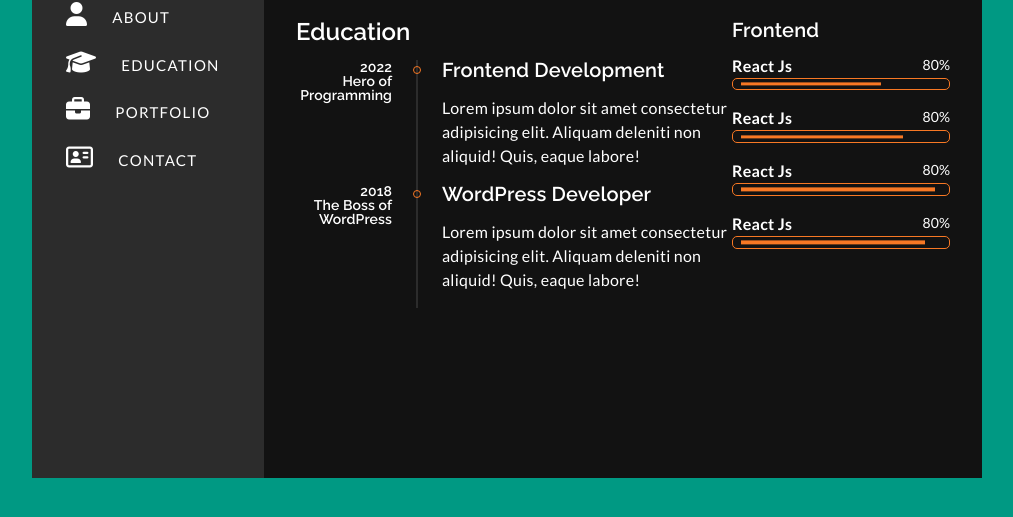
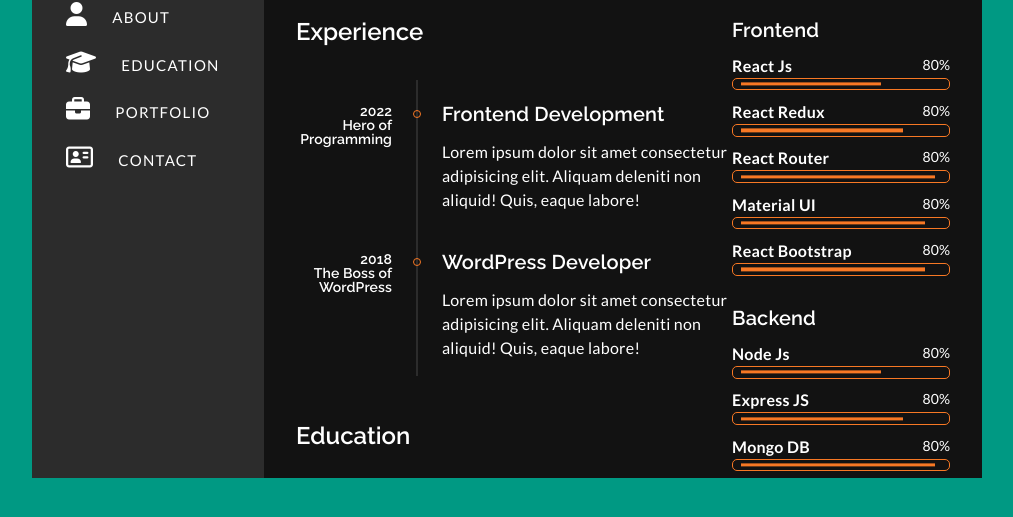
Before and after one commit to hasanTheBest/css3-spa, a plain HTML site: page index.html in a window 1280 px wide. Shown: the part 197-714 px from the top of the page, without its empty margins (133-1146 px from the left). Drawn offline with Linux system fonts and the light colour scheme.

Commit message:
Education and experience section's style added.

```diff
--- a/index.html
+++ b/index.html
@@ -222,8 +222,44 @@
 
           <!-- Education and Experience Block -->
           <div class="edu-exp-block">
+            <!-- Experience -->
+            <h3 class="title">Experience</h3>
+            <div class="courses">
+              <!-- experience 1 -->
+              <div class="course">
+                <h6 class="subtitle-2 course-year">
+                  2022 <br />Hero of <br />Programming
+                </h6>
+                <div class="middle-bar">
+                  <span></span>
+                </div>
+                <div class="course-detail">
+                  <h4 class="course-title">Frontend Development</h4>
+                  <p>
+                    Lorem ipsum dolor sit amet consectetur adipisicing elit.
+                    Aliquam deleniti non aliquid! Quis, eaque labore!
+                  </p>
+                </div>
+              </div>
+
+              <!-- Course 2 -->
+              <div class="course">
+                <h6 class="subtitle-2 course-year">
+                  2018 <br />The Boss of <br />WordPress
+                </h6>
+                <div class="middle-bar"><span></span></div>
+                <div class="course-detail">
+                  <h4 class="course-title">WordPress Developer</h4>
+                  <p>
+                    Lorem ipsum dolor sit amet consectetur adipisicing elit.
+                    Aliquam deleniti non aliquid! Quis, eaque labore!
+                  </p>
+                </div>
+              </div>
+            </div>
+
             <!-- Eduction -->
-            <h3 class="education-title">Education</h3>
+            <h3 class="title">Education</h3>
             <div class="courses">
               <!-- Course 1 -->
               <div class="course">
@@ -261,7 +297,7 @@
 
           <!-- Skills Block -->
           <div class="skills-block">
-            <!-- Skill group 1 -->
+            <!-- Skill group Frontend -->
             <div class="skill-group">
               <h4 class="skill-title">Frontend</h4>
               <!-- Skill 1 -->
@@ -276,7 +312,7 @@
               <!-- Skill 2 -->
               <div class="skill">
                 <div class="skill-name">
-                  <strong>React Js</strong>
+                  <strong>React Redux</strong>
                   <span class="subtitle-2">80%</span>
                 </div>
                 <div class="skill-indicator"></div>
@@ -285,7 +321,7 @@
               <!-- Skill 3 -->
               <div class="skill">
                 <div class="skill-name">
-                  <strong>React Js</strong>
+                  <strong>React Router</strong>
                   <span class="subtitle-2">80%</span>
                 </div>
                 <div class="skill-indicator"></div>
@@ -294,11 +330,72 @@
               <!-- Skill 4 -->
               <div class="skill">
                 <div class="skill-name">
-                  <strong>React Js</strong>
+                  <strong>Material UI</strong>
                   <span class="subtitle-2">80%</span>
                 </div>
                 <div class="skill-indicator"></div>
               </div>
+              <!-- Skill 5 -->
+              <div class="skill">
+                <div class="skill-name">
+                  <strong>React Bootstrap</strong>
+                  <span class="subtitle-2">80%</span>
+                </div>
+                <div class="skill-indicator"></div>
+              </div>
+            </div>
+
+            <!-- Skill group Backend -->
+            <div class="skill-group">
+              <h4 class="skill-title">Backend</h4>
+              <!-- Skill 1 -->
+              <div class="skill">
+                <div class="skill-name">
+                  <strong>Node Js</strong>
+                  <span class="subtitle-2">80%</span>
+                </div>
+                <div class="skill-indicator"></div>
+              </div>
+
+              <!-- Skill 2 -->
+              <div class="skill">
+                <div class="skill-name">
+                  <strong>Express JS</strong>
+                  <span class="subtitle-2">80%</span>
+                </div>
+                <div class="skill-indicator"></div>
+              </div>
+
+              <!-- Skill 3 -->
+              <div class="skill">
+                <div class="skill-name">
+                  <strong>Mongo DB</strong>
+                  <span class="subtitle-2">80%</span>
+                </div>
+                <div class="skill-indicator"></div>
+              </div>
+
+              <!-- Skill 4 -->
+              <div class="skill">
+                <div class="skill-name">
+                  <strong>PHP</strong>
+                  <span class="subtitle-2">80%</span>
+                </div>
+                <div class="skill-indicator"></div>
+              </div>
+            </div>
+
+            <!-- Tools and technologies -->
+            <h4 class="tools-technologies-title">
+              Tools & <span class="text-primary">Technologies</span>
+            </h4>
+            <div class="tools-technologies">
+              <h6 class="body-2">git</h6>
+              <h6 class="body-2">gitHub</h6>
+              <h6 class="body-2">Gulp</h6>
+              <h6 class="body-2">npm</h6>
+              <h6 class="body-2">Figma</h6>
+              <h6 class="body-2">VS Code</h6>
             </div>
           </div>
         </section>
--- a/styles/main-style.css
+++ b/styles/main-style.css
@@ -300,12 +300,19 @@ input[id="to-about"]:checked ~ section:not(section.about) {
 }
 
 /* Courses */
+.edu-exp-block > .title {
+  margin-bottom: 1.5em;
+}
+.courses {
+  margin-bottom: 3rem;
+}
 .course {
   display: grid;
   grid-template-columns: 1fr auto 3fr;
 }
 /* Course Year and institution */
 .course-year {
+  padding-top: 1.5rem;
   padding-right: 1.5rem;
   text-align: right;
   min-width: 120px;
@@ -320,6 +327,7 @@ input[id="to-about"]:checked ~ section:not(section.about) {
 }
 /* course details */
 .course-detail {
+  padding-top: 1.5rem;
   padding-left: 1.5rem;
 }
 
@@ -343,8 +351,11 @@ input[id="to-about"]:checked ~ section:not(section.about) {
 }
 
 /* ====== skills block ====== */
+.skill-group {
+  margin-bottom: 2rem;
+}
 .skill:not(:last-child) {
-  margin-bottom: 1rem;
+  margin-bottom: 0.6rem;
 }
 .skill-name {
   display: flex;
@@ -376,3 +387,20 @@ input[id="to-about"]:checked ~ section:not(section.about) {
 .skill:nth-child(4) .skill-indicator::after {
   width: 90%;
 }
+
+/* Tools and technologies */
+.tools-technologies {
+  display: flex;
+  flex-wrap: wrap;
+  padding: 1rem 0;
+  margin: 0.5rem 0;
+}
+
+.tools-technologies > h6 {
+  margin-bottom: 0.5rem;
+  padding: 0.3rem 0.5rem;
+  background-color: var(--secondary);
+}
+.tools-technologies > h6:not(:last-child) {
+  margin-right: 0.5rem;
+}
```
